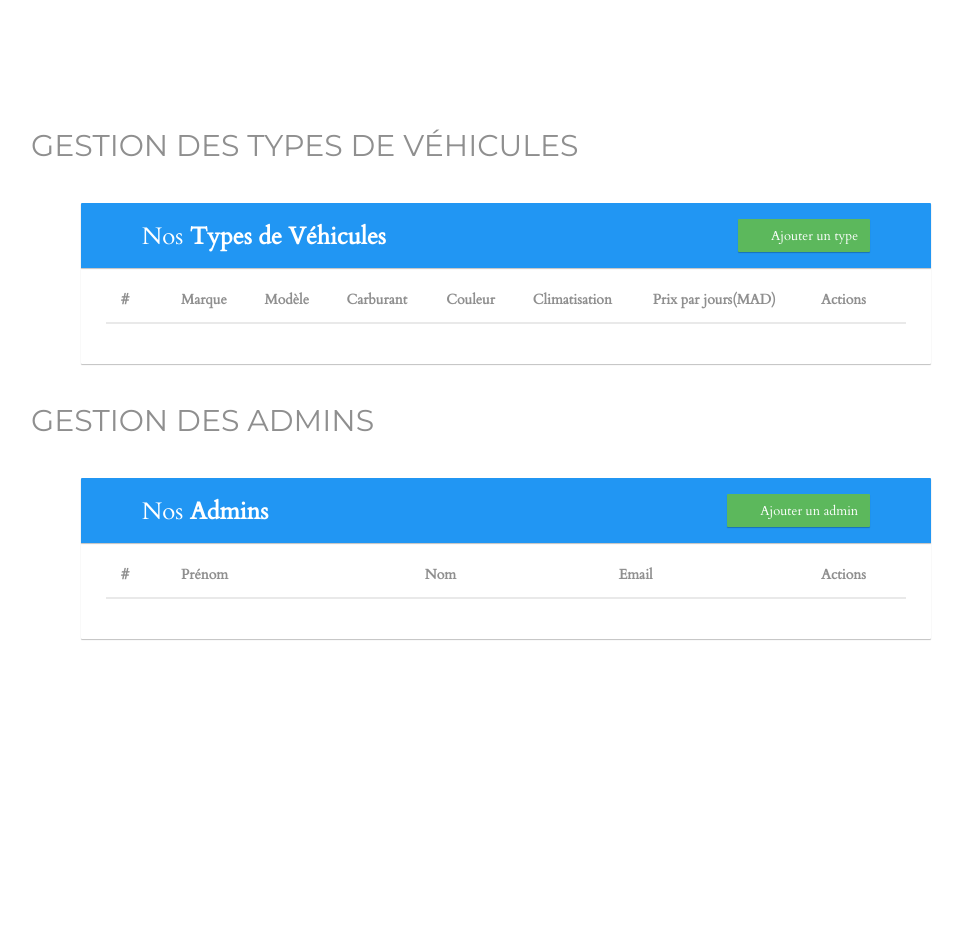
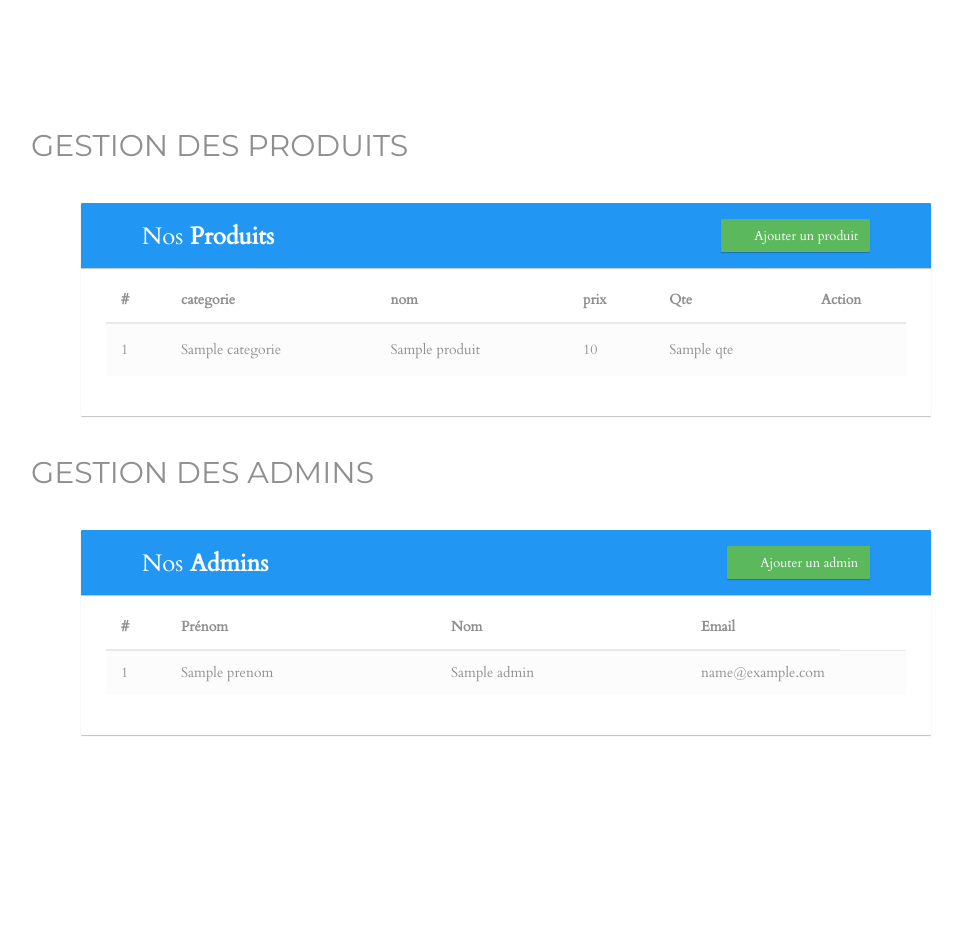
Before and after one commit to Abdellah-05/Gestion_Stock, a Flask app: page /ourStock in a window 1280 px wide. Shown: the part 501-1436 px from the top of the page, without its empty margins (184-1146 px from the left). Before the commit the page ends 1141 px from the top, so only its background shows below. Run offline with Flask 2, Linux system fonts and the light colour scheme; the visitor is signed in with stand-in values (Sample User, id 1); a database or web service that is not in the repository returns one stand-in record (values such as "Sample title"); lists and menus that the app fills with data are empty; some libraries are stand-ins or nearby versions.

Commit message:
tabledone

```diff
--- a/app.py
+++ b/app.py
@@ -23,13 +23,13 @@ def loginPost():
     login = request.form['login']
     password = request.form['password']
     admin = mongo.db.admin.find_one({"gmail":login, "password": password})
-
+    #session['administrateur'] = admin["prenom"] + ' ' + admin["nom"]
     #login_user(adminEmail)
 
     if isEmpty(admin):
         return redirect('/')
     else :
-        session['administrateur'] = admin["prenom"] + ' ' + admin["nom"]
+
         return redirect('/ourStock')
 
 
@@ -42,5 +42,5 @@ def ourStock():
     produits = mongo.db.produit.find()
     admins = mongo.db.admin.find()
 
-    nomAdmin = session['administrateur']
-    return render_template('home.html', produits = produits, admins = admins, nomAdmin = nomAdmin)
+    #nomAdmin = session['administrateur']
+    return render_template('home.html', produits = produits, admins = admins )
--- a/templates/home.html
+++ b/templates/home.html
@@ -57,18 +57,18 @@
 
     <div class="row content">
 
-        <h1 class="sec04">Gestion des types de véhicules</h1>
+        <h1 class="sec04">Gestion des produits</h1>
 
 
         <div class="table-wrapper">
             <div class="table-title">
                 <div class="row">
                     <div class="col-sm-6">
-                        <h2>Nos <b>Types de Véhicules</b></h2>
+                        <h2>Nos <b>Produits</b></h2>
                     </div>
                     <div class="col-sm-6">
                         <a href="#addtype" class="btn btn-success" data-toggle="modal"><i
-                                class="material-icons">&#xE147;</i> <span>Ajouter un type</span></a>
+                                class="material-icons">&#xE147;</i> <span>Ajouter un produit</span></a>
                     </div>
                 </div>
             </div>
@@ -76,17 +76,29 @@
                 <thead>
                     <tr>
                         <th>#</th>
-                        <th>Marque</th>
-                        <th>Modèle</th>
-                        <th>Carburant</th>
-                        <th>Couleur</th>
-                        <th>Climatisation</th>
-                        <th>Prix par jours(MAD)</th>
-                        <th>Actions</th>
+                        <th>categorie</th>
+                        <th>nom</th>
+                        <th>prix</th>
+                        <th>Qte</th>
+                        <th>Action</th>
                     </tr>
                 </thead>
                 <tbody>
-
+                    {% for produit in produits %}
+                    <tr>
+                        <td>{{produit['_id']}}</td>
+                        <td>{{produit['categorie']}}</td>
+                        <td>{{produit['nomProduit']}}</td>
+                        <td>{{produit['prix']}}</td>
+                        <td>{{produit['Qte']}}</td>
+                        <td>
+                            <a href="#edittype" class="edit" data-toggle="modal"><i class="material-icons"
+                                    data-toggle="tooltip" title="Modifier">&#xE254;</i></a>
+                            <a href="#deletetype" class="delete" data-toggle="modal"><i class="material-icons"
+                                    data-toggle="tooltip" title="Supprimer">&#xE872;</i></a>
+                        </td>
+                    </tr>
+                    {% endfor %}
                 </tbody>
             </table>
         </div>
@@ -246,11 +258,25 @@
                         <th>Prénom</th>
                         <th>Nom</th>
                         <th>Email</th>
-                        <th>Actions</th>
                     </tr>
                 </thead>
                 <tbody>
-
+                    {% for admin in admins %}
+                    <tr>
+                        <td>{{admin['_id']}}</td>
+                        <td>{{admin['prenom']}}</td>
+                        <td>{{admin['nom']}}</td>
+                        <td>{{admin['gmail']}}</td>
+                        <td>
+                            {% if session['id'] == admin['id']: %}
+                            <a href="#editadmin" class="edit" data-toggle="modal"><i class="material-icons"
+                                    data-toggle="tooltip" title="Modifier">&#xE254;</i></a>
+                            <a href="#deleteadmin" class="delete" data-toggle="modal"><i class="material-icons"
+                                    data-toggle="tooltip" title="Supprimer">&#xE872;</i></a>
+                            {% endif %}
+                        </td>
+                    </tr>
+                    {% endfor %}
                 </tbody>
             </table>
         </div>
```
